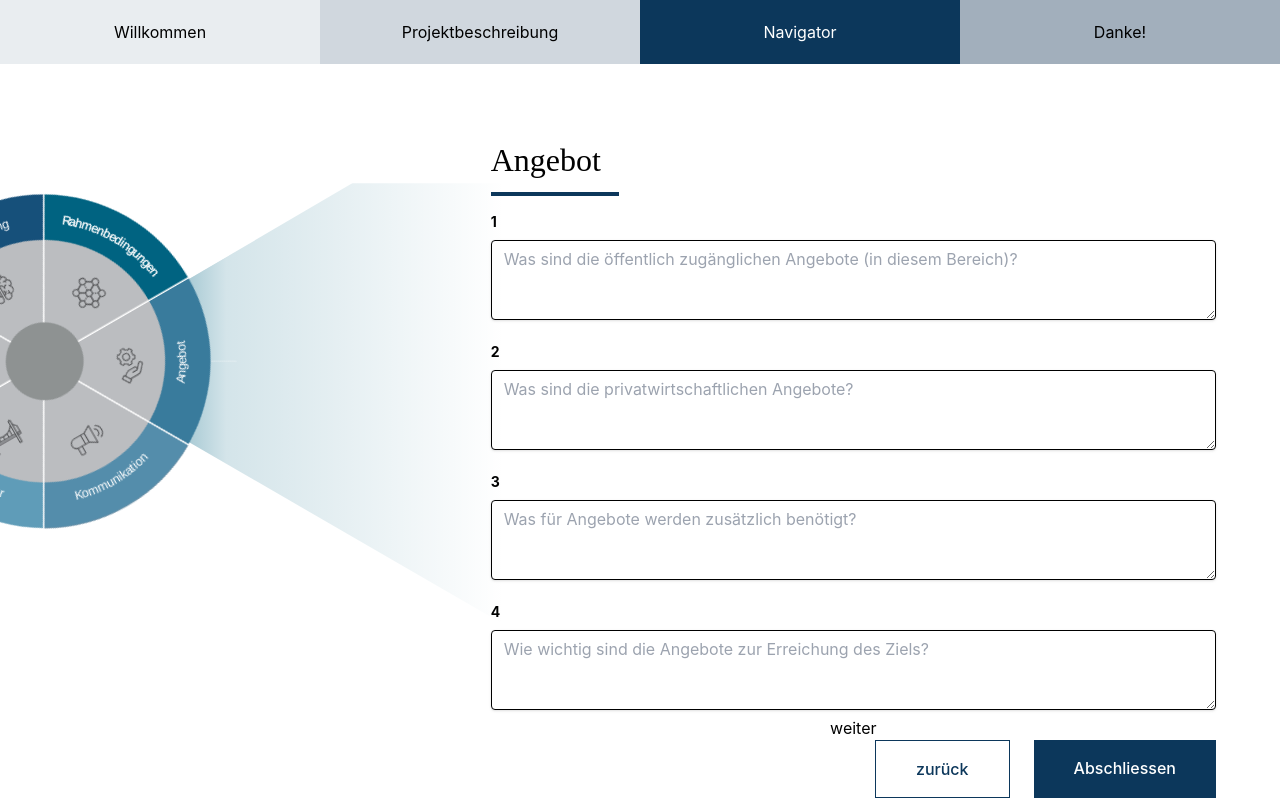
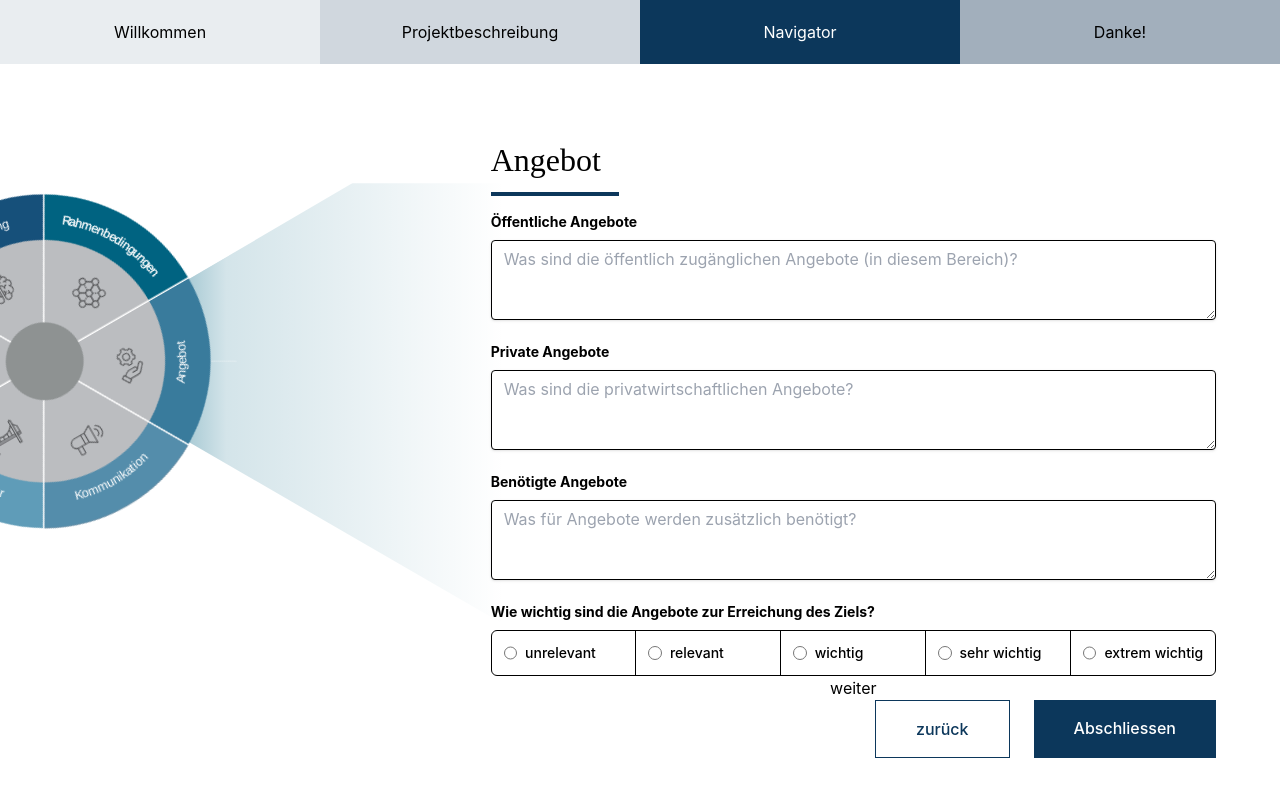
Before and after one commit to belibasCH/navigator_user, a React (Create React App) app: page /Navigator in a window 1280 px wide. Built offline with nearby package versions, Linux system fonts and the light colour scheme.

Commit message:
fix form inputs

```diff
--- a/src/App.js
+++ b/src/App.js
@@ -10,18 +10,82 @@ import Last from "./components/Pages/Last"
 function App() {
     //const url = "http://localhost:8080/server";
     const [data, setData] = useState({
+        person: {
+            name: "",
+            company: "",
+            email: "",
+            tel: ""
+        },
+        projekt: {
+            projektname: "",
+            projektbeschreibung: "",
+            zielgruppe: "",
+            ziel: ""
+        },
 
-        projektname: "",
-        projektbeschreibung: "",
-        zielgruppe: "",
-        ziel: "",
+        navigator: {
+            id: 1,
+            angebot: {
+                a: "",
+                b: "",
+                c: "",
+                d: 0
+            },
+            rahmenbedingungen: {
+                a: "",
+                b: "",
+                c: "",
+                d: 0
+            },
+            geisteshaltung: {
+                a: "",
+                b: "",
+                c: "",
+                d: 0
+            },
+            kompetenz: {
+                a: "",
+                b: "",
+                c: "",
+                d: 0
+            },
+            infrastruktur: {
+                a: "",
+                b: "",
+                c: "",
+                d: 0
+            },
+            kommunikation: {
+                a: "",
+                b: "",
+                c: "",
+                d: 0
+            }
+
+        }
+
+
     })
-    const handle = (e) => {
+
+    function handleProjectdescription(e) {
         const newdata = { ...data }
-        newdata[e.target.id] = e.target.value
+        newdata.projekt[e.target.id] = e.target.value
         setData(newdata)
         console.log(newdata)
     }
+    function handlePerson(e) {
+        const newdata = { ...data }
+        newdata.projekt[e.target.id] = e.target.value
+        setData(newdata)
+        console.log(newdata)
+    }
+    function handleNavigator(e, categorie) {
+        const newdata = { ...data }
+        newdata.navigator.angebot[e.target.id] = e.target.value
+        setData(newdata)
+        console.log(newdata)
+    }
+
 
 
     return (
@@ -33,8 +97,8 @@ function App() {
 
         <Routes>
                 <Route path="/" element={<Willkommen/>}/>
-                <Route path="/Projektbeschreibung" element={<Projektbeschreibung handle={handle} data={data}/>}/>
-                <Route path="/Navigator" element={<Navigator handle={handle} data={data}/>}/>
+                <Route path="/Projektbeschreibung" element={<Projektbeschreibung handle={handleProjectdescription} data={data}/>}/>
+                <Route path="/Navigator" element={<Navigator handle={handleNavigator} data={data}/>}/>
                 <Route path="/Last" element={<Last/>}/>
 
             </Routes>
--- /dev/null
+++ b/src/components/DropDown.jsx
@@ -0,0 +1,46 @@
+import React from 'react';
+
+
+const DropDown = ({ onChange, label, placeholder, data, id }) => {
+    console.log(label)
+    return (
+        <div className="">
+            <label className="block text-gray-700 text-sm font-bold mb-2 mt-4"  >{placeholder}</label>
+            <ul class="items-center w-full text-sm font-medium text-gray-900 bg-white rounded-md border border-gray-200 sm:flex dark:bg-gray-700 dark:border-gray-600 dark:text-white">
+                <li class="w-full border-b border-gray-200 sm:border-b-0 sm:border-r dark:border-gray-600">
+                    <div class="flex items-center pl-3">
+                        <input onChange={onChange} id="d" type="radio" value="1" name="list-radio" class="w-4 h-4 text-blue-600 bg-gray-100 border-gray-300 focus:ring-blue-500 dark:focus:ring-blue-600 dark:ring-offset-gray-700 focus:ring-2 dark:bg-gray-600 dark:border-gray-500" />
+                        <label for="horizontal-list-radio-license" class="py-3 ml-2 w-full text-sm font-medium text-gray-900 dark:text-gray-300">unrelevant</label>
+                    </div>
+                </li>
+                <li class="w-full border-b border-gray-200 sm:border-b-0 sm:border-r dark:border-gray-600">
+                    <div class="flex items-center pl-3">
+                        <input onChange={onChange} id="horizontal-list-radio-id" type="radio" value="2" name="list-radio" class="w-4 h-4 text-blue-600 bg-gray-100 border-gray-300 focus:ring-blue-500 dark:focus:ring-blue-600 dark:ring-offset-gray-700 focus:ring-2 dark:bg-gray-600 dark:border-gray-500" />
+                        <label for="horizontal-list-radio-id" class="py-3 ml-2 w-full text-sm font-medium text-gray-900 dark:text-gray-300">relevant</label>
+                    </div>
+                </li>
+                <li class="w-full border-b border-gray-200 sm:border-b-0 sm:border-r dark:border-gray-600">
+                    <div class="flex items-center pl-3">
+                        <input onChange={onChange} id="d" type="radio" value="3" name="list-radio" class="w-4 h-4 text-blue-600 bg-gray-100 border-gray-300 focus:ring-blue-500 dark:focus:ring-blue-600 dark:ring-offset-gray-700 focus:ring-2 dark:bg-gray-600 dark:border-gray-500" />
+                        <label for="horizontal-list-radio-millitary" class="py-3 ml-2 w-full text-sm font-medium text-gray-900 dark:text-gray-300">wichtig</label>
+                    </div>
+                </li>
+                <li class="w-full border-b border-gray-200 sm:border-b-0 sm:border-r dark:border-gray-600">
+                    <div class="flex items-center pl-3">
+                        <input onChange={onChange} id="d" type="radio" value="5" name="list-radio" class="w-4 h-4 text-blue-600 bg-gray-100 border-gray-300 focus:ring-blue-500 dark:focus:ring-blue-600 dark:ring-offset-gray-700 focus:ring-2 dark:bg-gray-600 dark:border-gray-500" />
+                        <label for="horizontal-list-radio-millitary" class="py-3 ml-2 w-full text-sm font-medium text-gray-900 dark:text-gray-300">sehr wichtig</label>
+                    </div>
+                </li>
+                <li class="w-full dark:border-gray-600">
+                    <div class="flex items-center pl-3">
+                        <input onChange={onChange} id="d" type="radio" value="4" name="list-radio" class="w-4 h-4 text-blue-600 bg-gray-100 border-gray-300 focus:ring-blue-500 dark:focus:ring-blue-600 dark:ring-offset-gray-700 focus:ring-2 dark:bg-gray-600 dark:border-gray-500" />
+                        <label for="horizontal-list-radio-passport" class="py-3 ml-2 w-full text-sm font-medium text-gray-900 dark:text-gray-300">extrem wichtig</label>
+                    </div>
+                </li>
+            </ul>
+        </div>
+
+    );
+}
+
+export default DropDown;
--- a/src/components/Formfield.jsx
+++ b/src/components/Formfield.jsx
@@ -1,13 +1,14 @@
 import React from 'react';
 
 
-const Formfield = ({handle, label, placeholder, data }) => (
+const Formfield = ({ onChange, label, placeholder, data, id }) => {
+    return (
+        <div className="">
+            <label className="block text-gray-700 text-sm font-bold mb-2 mt-4"  >{label}</label>
+            <textarea onChange={onChange} id={id} defaultValue={data} className="shadow appearance-none border rounded w-full py-2 px-3 text-gray-700 leading-tight h-20 focus:outline-none focus:shadow-outline" type="text" placeholder={placeholder} />
+        </div>
 
-    <div className="">
-        <label className="block text-gray-700 text-sm font-bold mb-2 mt-4" for={label}>{label}</label>
-        <textarea onChange={ handle} id={label} value={data} name={label} className="shadow appearance-none border rounded w-full py-2 px-3 text-gray-700 leading-tight h-20 focus:outline-none focus:shadow-outline" id="projektname" type="text" placeholder={placeholder} />
-    </div>
-
-);
+    );
+}
 
 export default Formfield;
--- a/src/components/Pages/Navigator.jsx
+++ b/src/components/Pages/Navigator.jsx
@@ -2,26 +2,23 @@ import React from 'react'
 
 import PrimaryButton from '../PrimaryButton'
 import SecondaryButton from '../SecondaryButton'
-import Angebot from './Navigator/Angebot'
-import Rahmenbedingungen from './Navigator/Rahmenbedingungen'
-import { useState } from 'react'
+// import { useState } from 'react'
 import Formfield from '../Formfield'
+import DropDown from '../DropDown';
 
-
-
-import { BrowserRouter, Routes, Route } from "react-router-dom"
 
 let server_url = "localhost:8080/server";
 
 const Navigator = ({ handle, data }) => {
-    const [token, setToken] = useState("");
+    //const [token, setToken] = useState("");
+
 
     const vote = async (answer) => {
 
-        const voteDTO = {
-            token: token,
-            answer: answer.message === "Yes",
-        };
+        // const voteDTO = {
+        //     token: token,
+        //     answer: answer.message === "Yes",
+        // };
         const url =
             "http://" + server_url + "/navigators/1/answers";
         const request = new Request(url, {
@@ -46,19 +43,19 @@ const Navigator = ({ handle, data }) => {
     return (
         <>
 
-            <div className="basis-1/3">
+            <div className="basis-1/3 z-0">
             <img className="navigator_shine absolute left-0 " src="img/nav_shine.svg" alt="" />
                 <img className="navigator absolute left-0 " src="img/Success_Navigator.svg" alt="" />
 
             </div>
-            <div className="basis-2/3 flex flex-col justify-between p-16">
+            <div className="basis-2/3 flex flex-col justify-between p-16  z-10 overflow-scroll">
                 <div className="flex flex-col">
                     <h1>Angebot</h1>
                     <div className="bg-primary-100 h-1 w-32"></div>
-                    <Formfield onChange={handle} data={data.projektname} label="1" placeholder="Was sind die öffentlich zugänglichen Angebote (in diesem Bereich)?" />
-                    <Formfield onChange={handle} data={data.projektname} label="2" placeholder="Was sind die privatwirtschaftlichen Angebote?" />
-                    <Formfield onChange={handle} data={data.projektname} label="3" placeholder="Was für Angebote werden zusätzlich benötigt?" />
-                    <Formfield onChange={handle} data={data.projektname} label="4" placeholder="Wie wichtig sind die Angebote zur Erreichung des Ziels?" />
+                    <Formfield onChange={handle} data={data.navigator.angebot.a} id="a" label="Öffentliche Angebote" placeholder="Was sind die öffentlich zugänglichen Angebote (in diesem Bereich)?" />
+                    <Formfield onChange={handle} data={data.navigator.angebot.b} id="b" label="Private Angebote" placeholder="Was sind die privatwirtschaftlichen Angebote?" />
+                    <Formfield onChange={handle} data={data.navigator.angebot.c} id="c" label="Benötigte Angebote" placeholder="Was für Angebote werden zusätzlich benötigt?" />
+                    <DropDown onChange={handle} data={data.navigator.angebot.d} id="d" label="Wie wichtig?" placeholder="Wie wichtig sind die Angebote zur Erreichung des Ziels?" />
                     <button onClick={() => vote("jain")}>weiter</button>
                 </div>
 
```
Also changed, not shown: src/components/Pages/Projektbeschreibung.jsx (+6 -6 lines).
